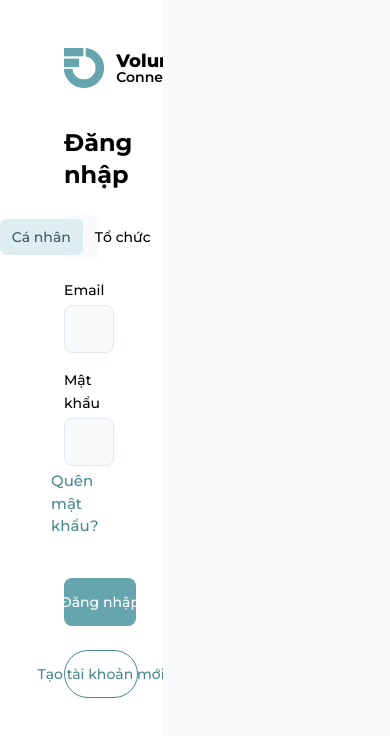
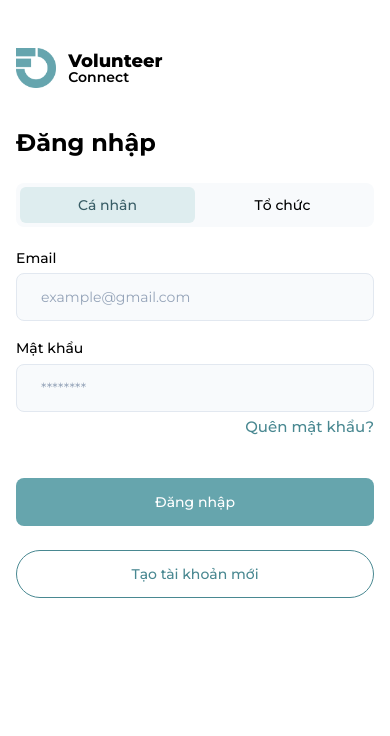
Before and after one commit to hongvanpc10/volunteer_connect, a Next.js app: page /log-in in a window 390 px wide. Shown: the top 736 px of the page. Built offline with nearby package versions, Linux system fonts and the light colour scheme.

Commit message:
fix(auth): responsive log in, sign up, ...

```diff
--- a/app/(empty-layout)/layout.tsx
+++ b/app/(empty-layout)/layout.tsx
@@ -3,10 +3,10 @@ import { ReactNode } from 'react'
 
 export default function EmptyLayout({ children }: { children: ReactNode }) {
 	return (
-		<div className='p-8'>
+		<div className='px-8 py-8 max-md:px-4'>
 			<Logo />
 			<div className='flex justify-center mt-16'>
-				<div className='w-[26rem]'>{children}</div>
+				<div className='w-[26rem] max-w-full'>{children}</div>
 			</div>
 		</div>
 	)
--- /dev/null
+++ b/app/(main-layout)/layout.tsx
@@ -0,0 +1,5 @@
+import { ReactNode } from 'react'
+
+export default function MainLayout({ children }: { children: ReactNode }) {
+	return <div>{children}</div>
+}
--- /dev/null
+++ b/app/(main-layout)/page.tsx
@@ -0,0 +1,9 @@
+import { Metadata } from 'next'
+
+export const metadata: Metadata = {
+	title: 'Trang chủ',
+}
+
+export default function Home() {
+	return <main></main>
+}
--- a/app/log-in/page.tsx
+++ b/app/log-in/page.tsx
@@ -6,18 +6,17 @@ export const metadata: Metadata = {
 	title: 'Đăng nhập',
 }
 
-
 export default function LoginPage() {
 	return (
-		<div className='flex h-screen items-stretch'>
-			<div className='w-5/12 px-16 py-12'>
+		<div className='flex h-screen items-stretch justify-center'>
+			<div className='lg:w-6/12 xl:w-5/12 md:w-8/12 w-full px-4 sm:px-16 py-12'>
 				<Logo />
 
 				<div className='mt-8'>
 					<LogInForm />
 				</div>
 			</div>
-			<div className='flex-1 bg-slate-50'></div>
+			<div className='flex-1 max-lg:hidden bg-slate-50'></div>
 		</div>
 	)
 }
--- a/app/page.tsx
+++ /dev/null
@@ -1,3 +0,0 @@
-export default function Home() {
-	return <main></main>
-}
--- a/app/sign-up/page.tsx
+++ b/app/sign-up/page.tsx
@@ -9,9 +9,9 @@ export const metadata: Metadata = {
 
 export default function SignUpPage() {
 	return (
-		<div className='flex h-screen items-stretch'>
-			<ScrollArea className='w-[55%]'>
-				<div className='px-32 py-12'>
+		<div className='flex ld:h-screen items-stretch justify-center'>
+			<ScrollArea className='xl:w-[55%] lg:w-[52%] md:w-10/12 w-full'>
+				<div className='xl:px-32 sm:px-8 px-4 md:px-16 py-12'>
 					<Logo />
 
 					<div className='mt-8'>
@@ -19,7 +19,7 @@ export default function SignUpPage() {
 					</div>
 				</div>
 			</ScrollArea>
-			<div className='flex-1 bg-primary-400'></div>
+			<div className='flex-1 max-lg:hidden bg-primary-400'></div>
 		</div>
 	)
 }
```
